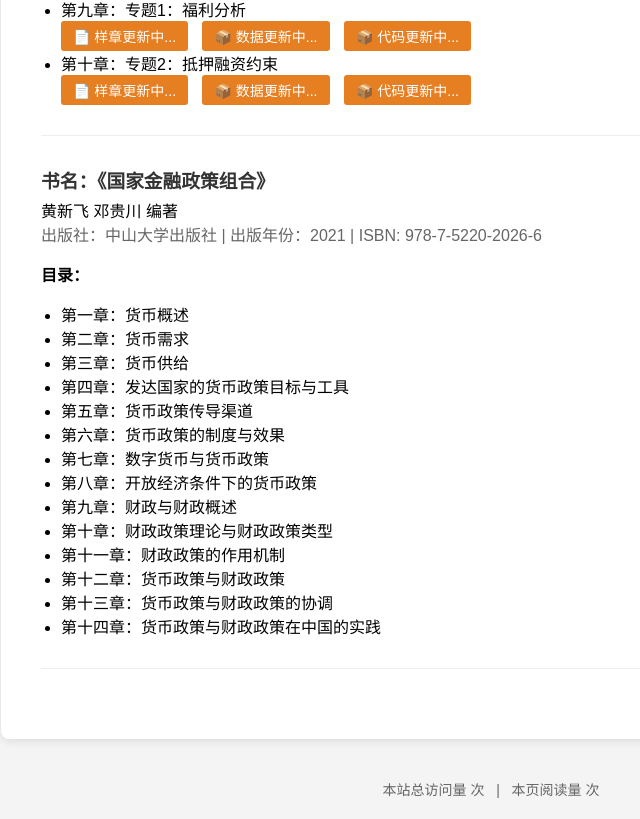
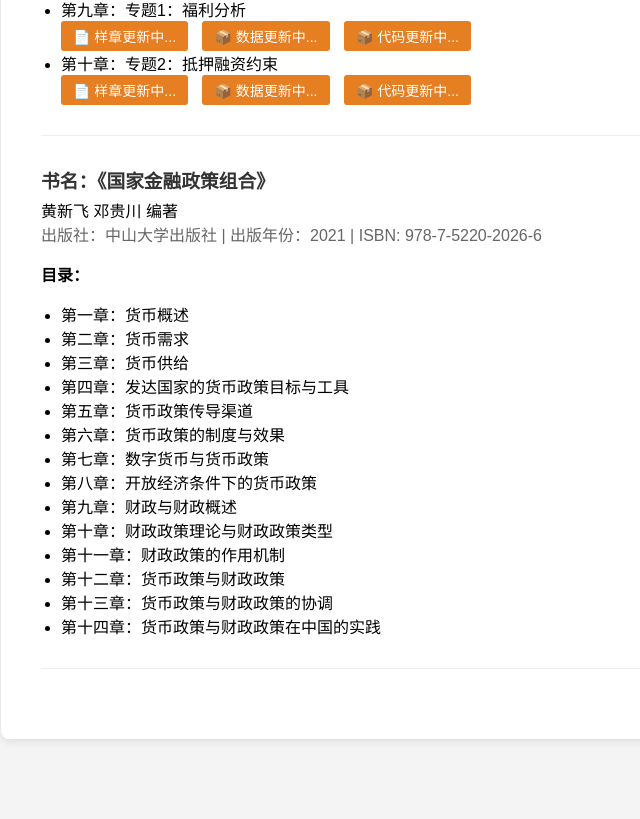
Before and after one commit to Denggc1204/DengGC_homepage, a plain HTML site: page books.html in a window 1280 px wide. Shown: the part 798-1617 px from the top of the page, without its empty margins (149-789 px from the left). After the commit the page ends 1577 px from the top, so only its background shows below. Drawn offline with Linux system fonts and the light colour scheme; some packages are replaced by stand-ins of ours; a script that the page names is missing.

Commit message:
Update books.html

```diff
--- a/books.html
+++ b/books.html
@@ -101,11 +101,5 @@
             </ul>
         </div>
     </div>
-
-    <div style="text-align: center; color: #666; font-size: 14px; margin-top: 20px; padding-bottom: 20px;">
-        <span>本站总访问量 <span id="busuanzi_value_site_pv"></span> 次</span>
-        &nbsp;&nbsp;|&nbsp;&nbsp;
-        <span>本页阅读量 <span id="busuanzi_value_page_pv"></span> 次</span>
-    </div>
 </body>
 </html>
```
